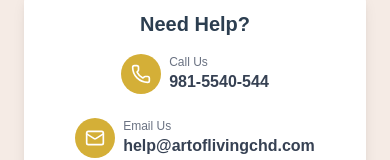
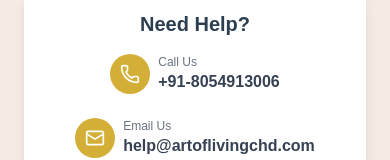
Before and after one commit to Merakiads-tech/artoflivingchd.com, a Next.js app: page / in a window 390 px wide. Shown: the part 1228-1388 px from the top of the page. Built offline with nearby package versions, Linux system fonts and the light colour scheme.

Commit message:
update: Change contact phone number to +91-8054913006
- Updated phone number in both CleanEvent and TeacherCleanEvent components
- Changed from 981-5540-544 to +91-8054913006
- Maintains consistent contact information across all pages

```diff
--- a/components/CleanEvent.tsx
+++ b/components/CleanEvent.tsx
@@ -295,7 +295,7 @@
               </div>
               <div>
                 <p className="text-xs text-gray-500">Call Us</p>
-                <p className="text-base font-semibold">981-5540-544</p>
+                <p className="text-base font-semibold">+91-8054913006</p>
               </div>
             </a>
             <div className="hidden md:block w-px h-12 bg-gray-300"></div>
--- a/components/TeacherCleanEvent.tsx
+++ b/components/TeacherCleanEvent.tsx
@@ -304,7 +304,7 @@
               </div>
               <div>
                 <p className="text-xs text-gray-500">Call Us</p>
-                <p className="text-base font-semibold">981-5540-544</p>
+                <p className="text-base font-semibold">+91-8054913006</p>
               </div>
             </a>
             <div className="hidden md:block w-px h-12 bg-gray-300"></div>
```
